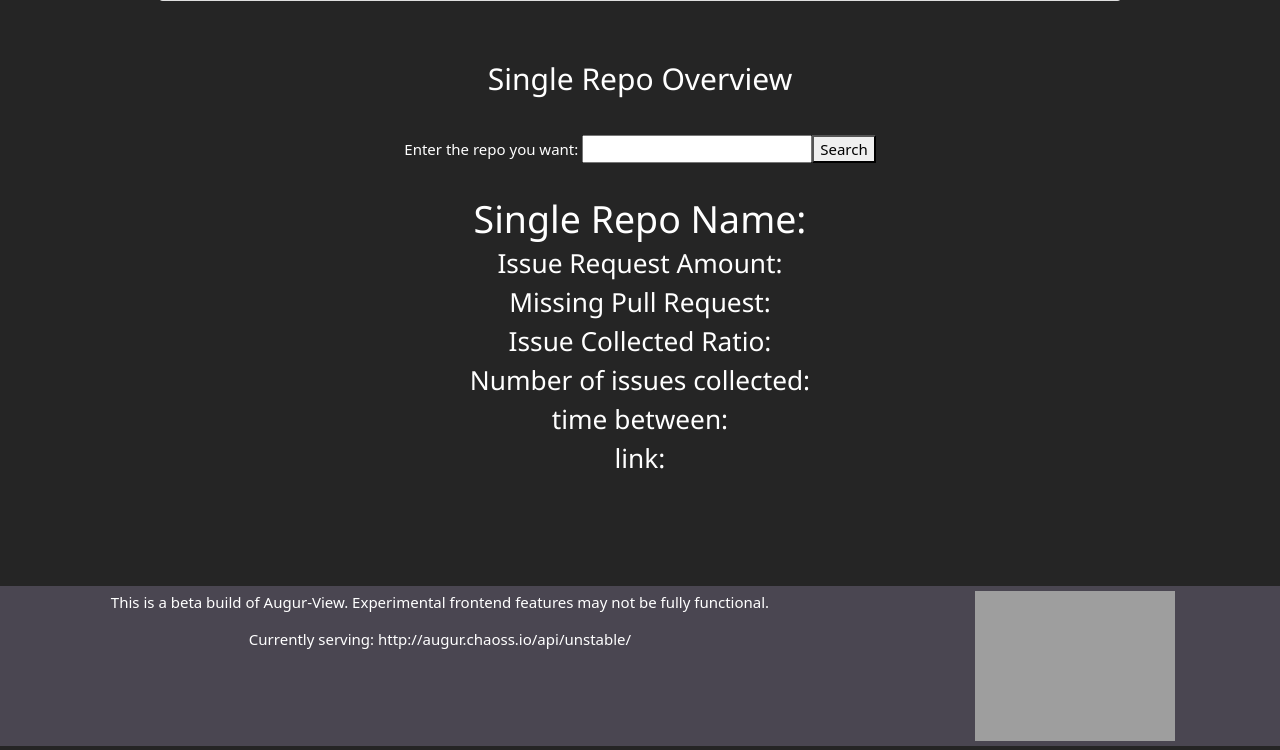
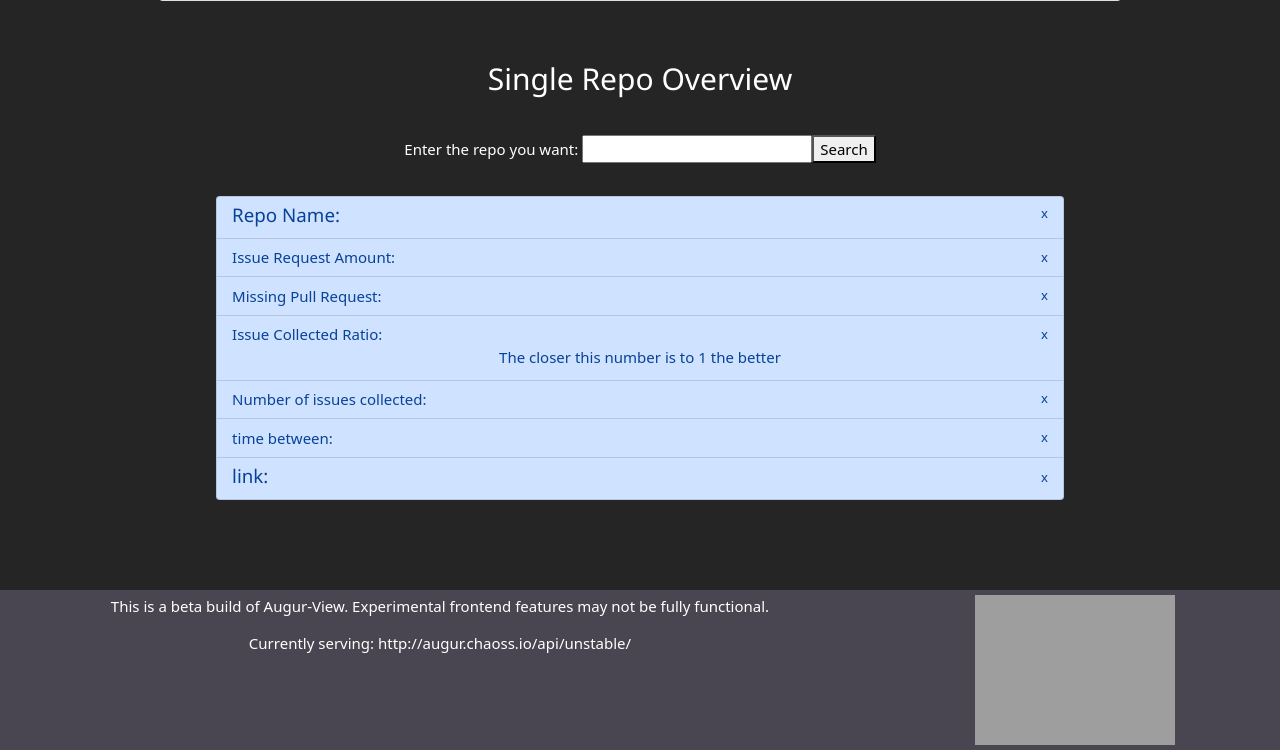
Before and after one commit to augurlabs/augur_view, a Flask app: page /status in a window 1280 px wide. Shown: the part 2859-3609 px from the top of the page. Run offline with Flask 2, Linux system fonts and the light colour scheme; some libraries are stand-ins or nearby versions; grey boxes are pictures that could not be loaded.

Commit message:
Single Repo Stats 85% implimentation
a pretty good if not full chunk of what I think we should do with the single repo stats

```diff
--- a/templates/status.html
+++ b/templates/status.html
@@ -56,13 +56,51 @@
                 </datalist>
                 <div class="container-fluid d-flex justify-content-center align-items-center" style="margin-bottom: 30px; padding: 10px;">
                     <div id="singleRepo_div" style="min-width: 90%; min-height: 300px">
-                        <h1>Single Repo Name: </h1>
-                        <h3>Issue Request Amount:</h3>
-                        <h3>Missing Pull Request:</h3>
-                        <h3>Issue Collected Ratio:</h3>
-                        <h3>Number of issues collected:</h3>
-                        <h3>time between:</h3>
-                        <h3>link:</h3>
+                        <ul class="list-group">
+                            <li class="list-group-item list-group-item-primary d-flex justify-content-between align-items-center">
+                                <div class="d-flex w-100 justify-content-between">
+                                    <h5 class="mb-1">Repo Name: </h5>
+                                    <small id = "single_repo_name">x</small>
+                                </div>
+                            </li>
+                            <li class = "list-group-item list-group-item-primary flex-column align-items-start">
+                                <div class="d-flex justify-content-between align-items-center">
+                                Issue Request Amount:
+                                <small id = "single_repo_IA">x</small>
+                                </div>
+                            </li>
+                            <li class = "list-group-item list-group-item-primary flex-column align-items-start">
+                                <div class="d-flex justify-content-between align-items-center">
+                                Missing Pull Request:
+                                <small id = "single_repo_MPR">x</small>
+                                </div>
+                            </li>
+                            <li class = "list-group-item list-group-item-primary flex-column align-items-start">
+                                <div class="d-flex justify-content-between align-items-center">
+                                    Issue Collected Ratio:
+                                    <small id = "single_repo_ICR">x</small>
+                                </div>
+                                <p class="mb-1">The closer this number is to 1 the better</p>
+                            </li>
+                            <li class = "list-group-item list-group-item-primary flex-column align-items-start">
+                                <div class="d-flex justify-content-between align-items-center">
+                                Number of issues collected:
+                                <small id = "single_repo_IC">x</small>
+                                </div>
+                            </li>
+                            <li class = "list-group-item list-group-item-primary flex-column align-items-start">
+                                <div class="d-flex justify-content-between align-items-center">
+                                time between:
+                                <small id = "single_repo_TB">x</small>
+                                </div>
+                            </li>
+                            <li class="list-group-item list-group-item-primary d-flex justify-content-between align-items-center">
+                            <div class="d-flex w-100 justify-content-between">
+                                <h5 class="mb-1">link: </h5>
+                                <div id = "single_repo_Link"><small>x</small></div>
+                              </div>
+                            </li>
+                        </ul>
                     </div>
                 </div>
             </div>
@@ -134,23 +172,18 @@
 	    data.sort({column: 1});
 
             options = {
-			  title: "Missing pull requests",
+                chart: {
+                    title: 'Missing pull requests'
+                },
                 hAxis: {
-                    title: 'Number of Missing PRS',
-					scaleType: 'log',
-					ticks: [0, 25, 75, 200, 400]
+                    title: 'Repos'
                 },
                 vAxis: {
-                    title: 'Repos',
-					//scaleType: 'log',
-					//ticks: [0, 25, 75, 200, 400]
+                    title: 'Number of Missing PRS'
                 }
             };
-
-			var logChart = new google.visualization.BarChart(document.getElementById('pull_requests_div_2'));
-			logChart.draw(data, options);
-            //materialChart = new google.charts.Bar(document.getElementById('pull_requests_div_2'));
-            //materialChart.draw(data, options);
+            materialChart = new google.charts.Bar(document.getElementById('pull_requests_div_2'));
+            materialChart.draw(data, options);
 
             // ------------------------------------------------- PRS RATIO CHART
             data = new google.visualization.DataTable();
@@ -275,8 +308,7 @@
 
             chart.draw(data, options);
         });
-
-        document.getElementById("singleRepoSubmit").addEventListener("click", singleRepoFill)
+        document.getElementById("singleRepoSubmit").addEventListener("click", singleRepoFill);
     }
 
     function singleRepoFill()
@@ -284,6 +316,55 @@
         var repoName = (document.getElementById("singleRepo").value);
         document.getElementById("singleRepo").value = "";
         console.log(repoName);
+        var tempName = "not a valid repo";
+        var IssueCount = "x";
+        var MissingRequest = "x";
+        var IssueRatio = "x";
+        var IssueRequestCount = "x";
+        var TimeBetween = "x";
+        var link = "<small>x</small>";
+
+        $.getJSON("{{ api_url }}/collection_status/pull_requests", function(response) {
+            for(let i = 0; i < response.length; ++i) {
+                let repo = response[i];
+                if(repo['repo_name'] == repoName) {
+                    console.log(repo);
+                    tempName = repo['repo_name'];
+                    IssueCount = repo['pull_request_count'];
+                    MissingRequest = repo['pull_requests_missing'];
+                    IssueRatio = repo['ratio_issues'];
+                }
+            }
+            document.getElementById("single_repo_name").innerHTML = tempName;
+            document.getElementById("single_repo_IA").innerHTML = IssueCount;
+            document.getElementById("single_repo_MPR").innerHTML = MissingRequest;
+            document.getElementById("single_repo_ICR").innerHTML = IssueRatio;
+        });
+        $.getJSON("{{ api_url }}/collection_status/issues", function(response) {
+            for(let i = 0; i < response.length; ++i) {
+                let repo = response[i];
+                if(repo['repo_name'] == repoName) {
+                    console.log(repo);
+                    date1 = new Date(Date.parse(repo['last_collected']));
+                    date2 = new Date(Date.parse(repo['most_recently_collected_issue']));
+                    TimeBetween =  Math.floor((date1.getTime() - date2.getTime()) / (1000 * 60 * 60 * 24)) + " Days";
+                    IssueRequestCount = repo['issues_count'];
+                }
+            }
+            document.getElementById("single_repo_IC").innerHTML = IssueRequestCount;
+            document.getElementById("single_repo_TB").innerHTML = TimeBetween;
+
+        });
+        $.getJSON("{{ api_url }}/collection_status/commits", function(response) {
+            for(let i = 0; i < response.length; ++i) {
+                let repo = response[i];
+                if(repo['repo_name'] == repoName) {
+                    console.log(repo);
+                    link = "<a href ="+repo['repo_git']+">"+repo['repo_git']+"</a>";
+                }
+            }
+            document.getElementById("single_repo_Link").innerHTML = link;
+        });
     }
 
     // Load Gchart packages and render charts
```
